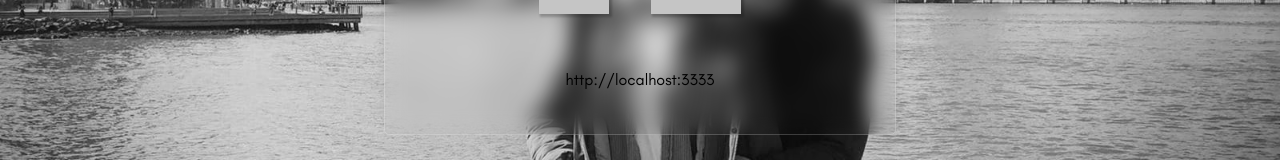
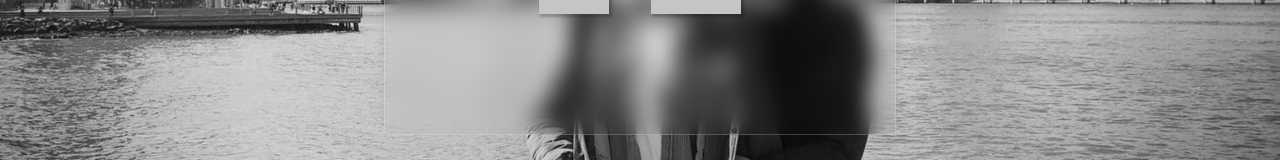
Before and after one commit to mmercado4/weddingweb, a React app: page /login in a window 1280 px wide. Shown: the part 445-605 px from the top of the page. Built offline with nearby package versions, Linux system fonts and the light colour scheme; the HTML template or start-up script is replaced by a standard one.

Commit message:
feat(api): change api url

```diff
--- a/src/components/Admin/Login.js
+++ b/src/components/Admin/Login.js
@@ -124,7 +124,6 @@ export default function Login() {
           </div>
           <p className="login-warning">{warning}</p>
         </div>
-        <p>{`${HOST}${APIPORT}`} </p>
         {login ? <Redirect to="admin" /> : null}
       </div>
     </section>
--- a/src/tools/constants.js
+++ b/src/tools/constants.js
@@ -1,14 +1,10 @@
 const LOCALPORT = 3434;
 let HOST;
 let APIPORT;
-
-if (process.env.NODE_ENV === "production") {
-  HOST = "https://weddingmc-api.herokuapp.com";
-  APIPORT = "";
-} else {
-  HOST = "http://localhost:";
-  APIPORT = 3333;
-}
+HOST = "https://weddingmc-api.herokuapp.com";
+APIPORT = "";
+//   HOST = "http://localhost:";
+//   APIPORT = 3333;
 
 module.exports = {
   LOCALPORT: LOCALPORT,
```
